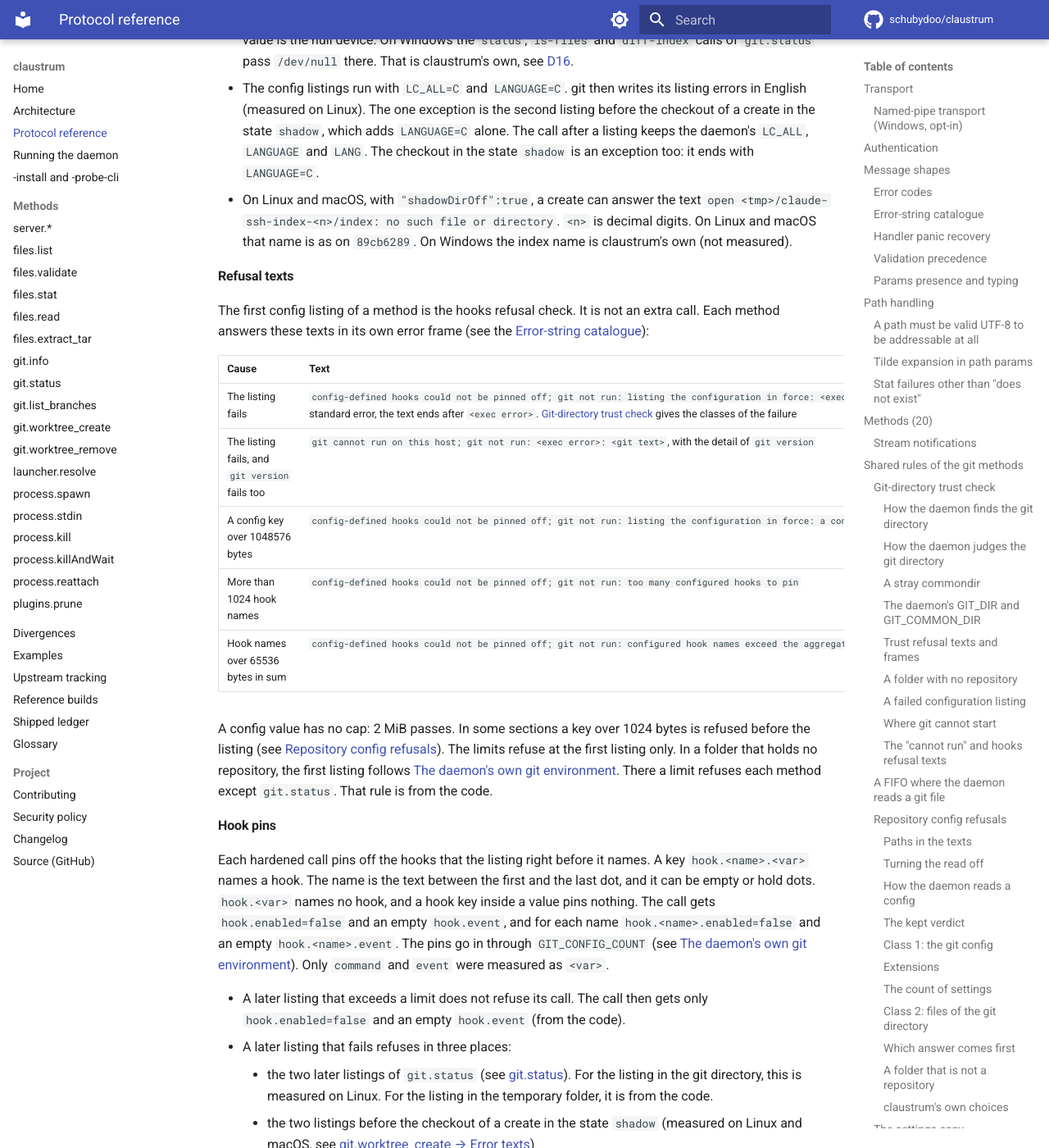
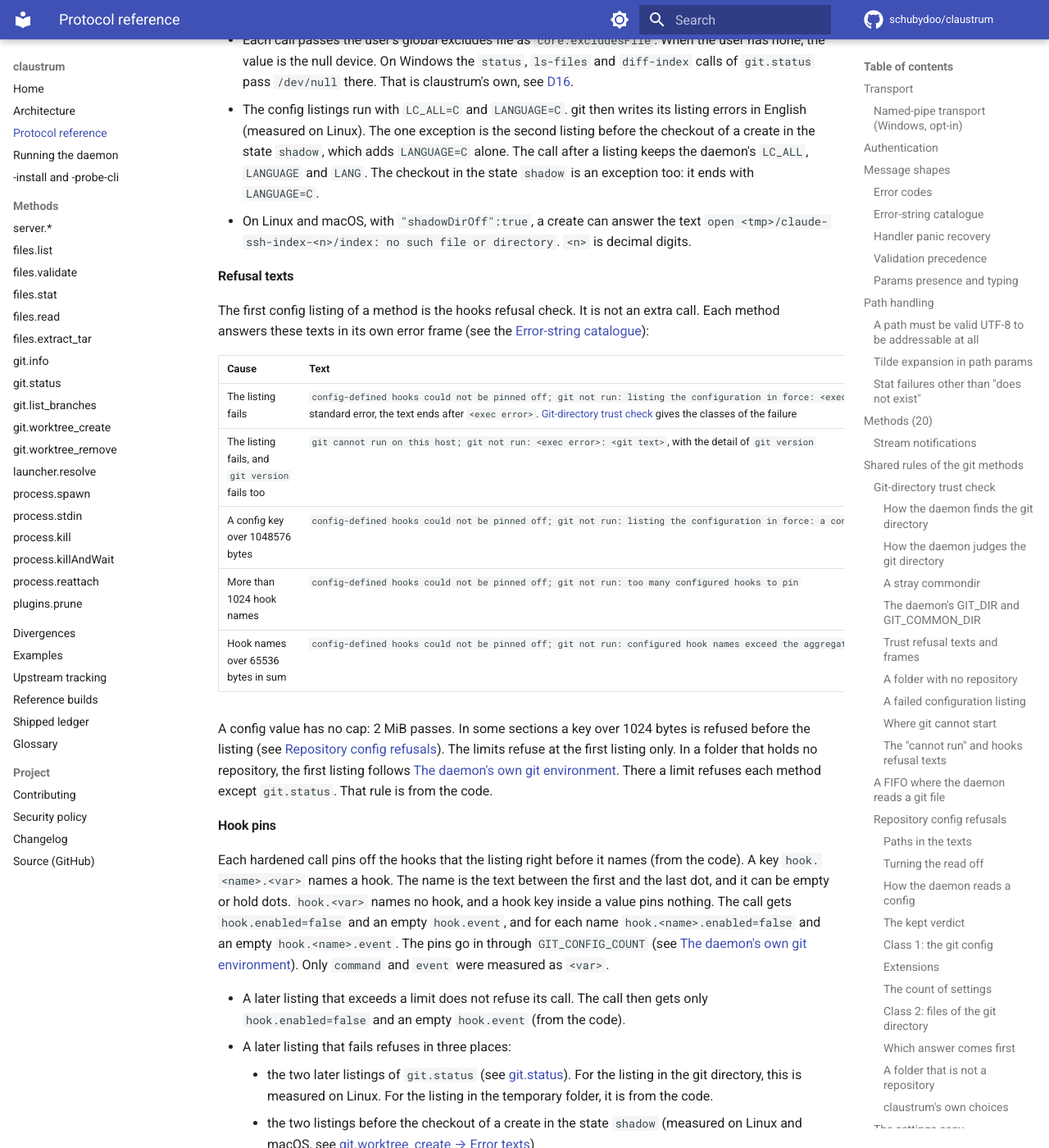
Before and after one commit to schubydoo/claustrum, an MkDocs documentation site: the page built from docs/PROTOCOL.md, in a window 1280 px wide and 1400 px high, scrolled down 37427 px. Shown: the whole window at 82% size. Built offline with MkDocs 1.6.1 and Material for MkDocs 9.7.7, drawn with Linux system fonts in a browser that asks for light colours; comment, search, counter and statistics services are not loaded; some of the changed text lies outside the part shown.

Commit message:
docs: fix the provenance marks and the working-directory claims of the hardened calls cut
Co-Authored-By: Claude Opus 5.5 <noreply@anthropic.com>

```diff
--- a/docs/PROTOCOL.md
+++ b/docs/PROTOCOL.md
@@ -1423,8 +1423,7 @@ A client sees the hardening in these places:
   ends with `LANGUAGE=C`.
 - On Linux and macOS, with `"shadowDirOff":true`, a create can answer the text
   `open <tmp>/claude-ssh-index-<n>/index: no such file or directory`. `<n>` is
-  decimal digits. On Linux and macOS that name is as on `89cb6289`. On Windows the
-  index name is claustrum's own (not measured).
+  decimal digits.
 
 #### Refusal texts
 
@@ -1448,7 +1447,8 @@ There a limit refuses each method except `git.status`. That rule is from the cod
 
 #### Hook pins
 
-Each hardened call pins off the hooks that the listing right before it names. A key
+Each hardened call pins off the hooks that the listing right before it names (from
+the code). A key
 `hook.<name>.<var>` names a hook. The name is the text between the first and the last
 dot, and it can be empty or hold dots. `hook.<var>` names no hook, and a hook key
 inside a value pins nothing. The call gets `hook.enabled=false` and an empty
```
Also changed, not shown: other parts of docs/PROTOCOL.md (+4 -4 lines), docs/IMPROVEMENTS.md (+1 -1 lines), docs/UPSTREAM-TRACKING.md (+1 -1 lines), 2 other files.
